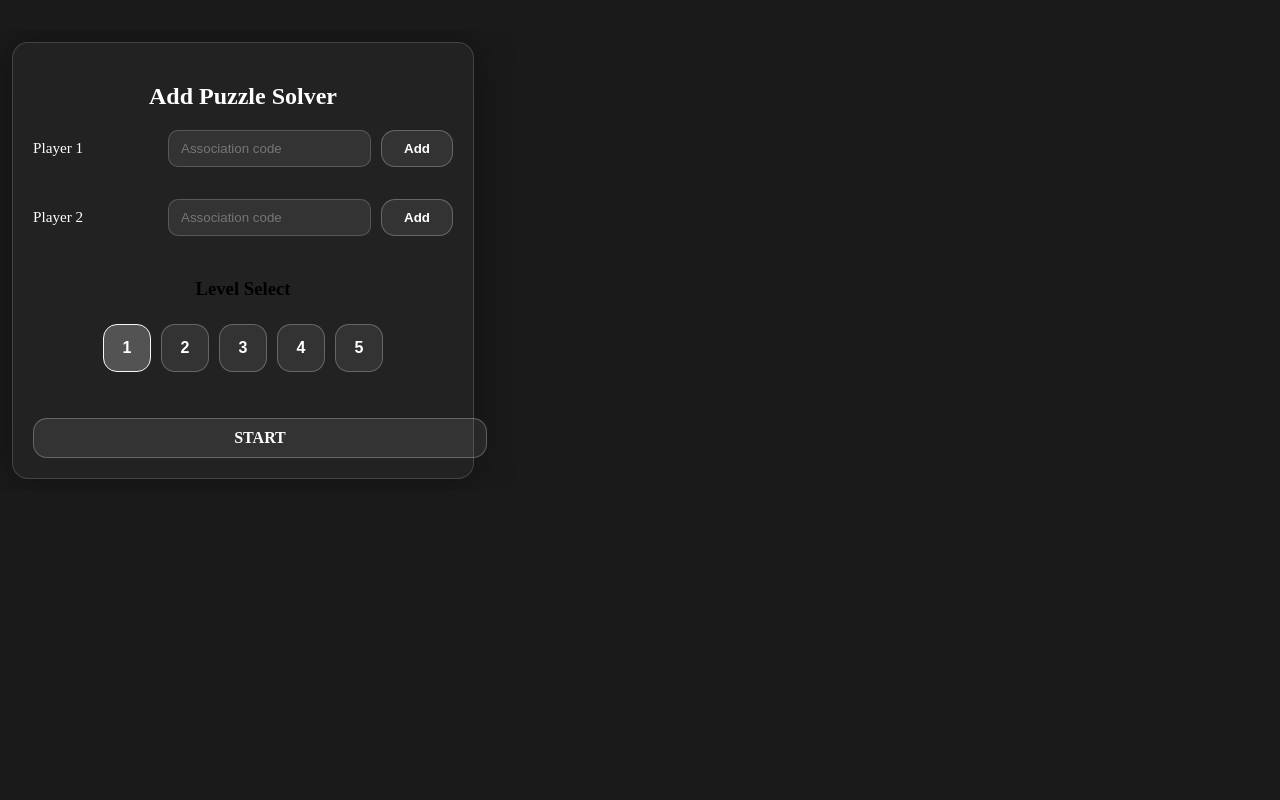
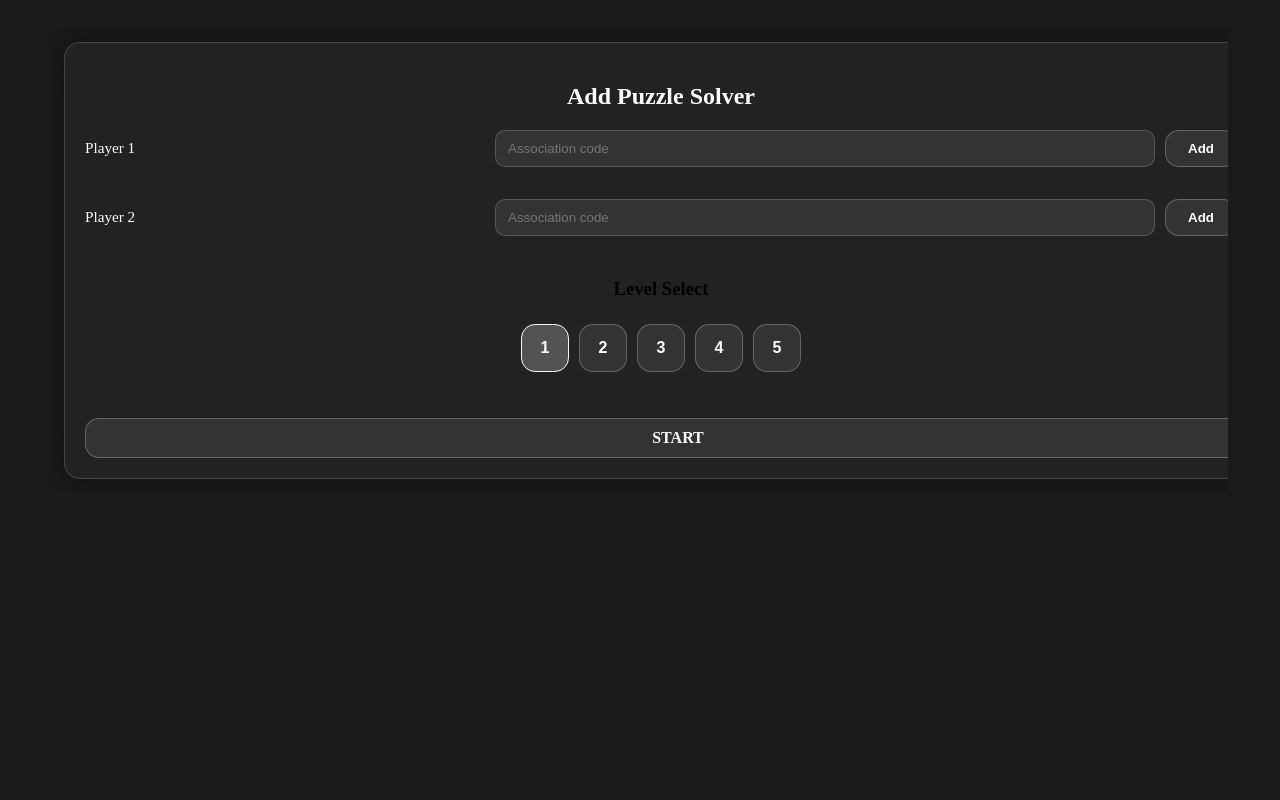
Before and after one commit to dborhegyi/csds-377-KTALDE, a Django app: page /startgame/ in a window 1280 px wide. Run offline with Django 5.2, Linux system fonts and the light colour scheme.

Commit message:
scale fix 2?
Co-authored-by: Copilot <copilot@github.com>

```diff
--- a/Web/KTALDE_site/KTALDE_web/static/KTALDE_web/css/site.css
+++ b/Web/KTALDE_site/KTALDE_web/static/KTALDE_web/css/site.css
@@ -14,11 +14,11 @@ a, h2, label, p {
     color: red;
 }
 
-/* Flexbox page wrapper - stretches to fill the viewport */
+/* Flexbox page wrapper - centers content in viewport */
 .page-wrapper {
     display: flex;
     flex-direction: column;
-    align-items: stretch;
+    align-items: center;
     justify-content: flex-start;
     min-height: 100vh;
     gap: 10px;
@@ -49,11 +49,10 @@ a, h2, label, p {
 
 #outer-pane {
   min-height: 340px;
-  min-width: 220px;
-  width: min(420px, 90vw);
+  width: 90vw;
   height: auto;
-  width: auto;
   padding: 12px;
+  margin: 0 auto;
   overflow: hidden;
 }
 
--- a/Web/KTALDE_site/KTALDE_web/templates/KTALDE_web/startgame.html
+++ b/Web/KTALDE_site/KTALDE_web/templates/KTALDE_web/startgame.html
@@ -5,7 +5,7 @@
 {% block additional_head_content %}
 <style>
 .start-page {
-  width: min(420px, 90vw);
+  width: 100%;
   padding: 20px;
   background: rgba(255, 255, 255, 0.04);
   border: 1px solid rgba(255, 255, 255, 0.15);
```
